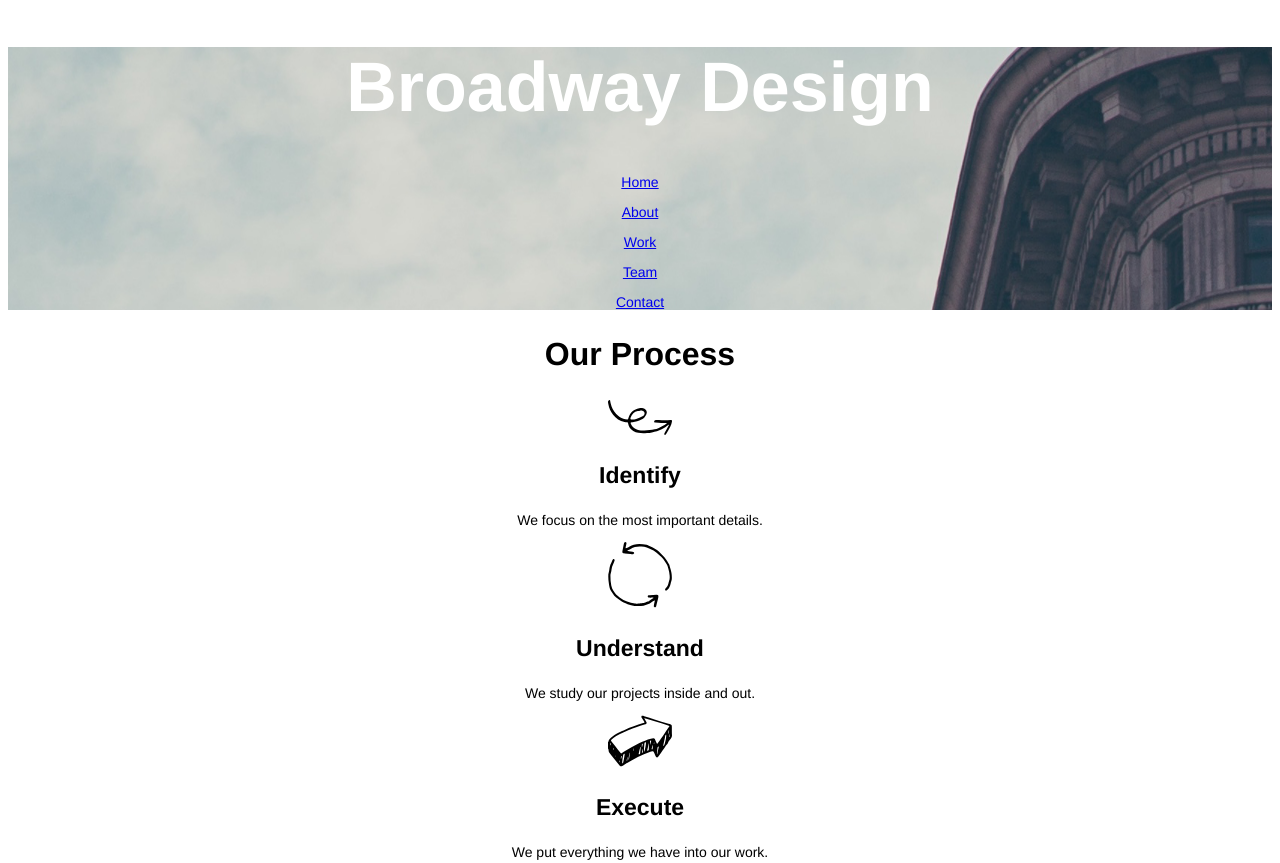
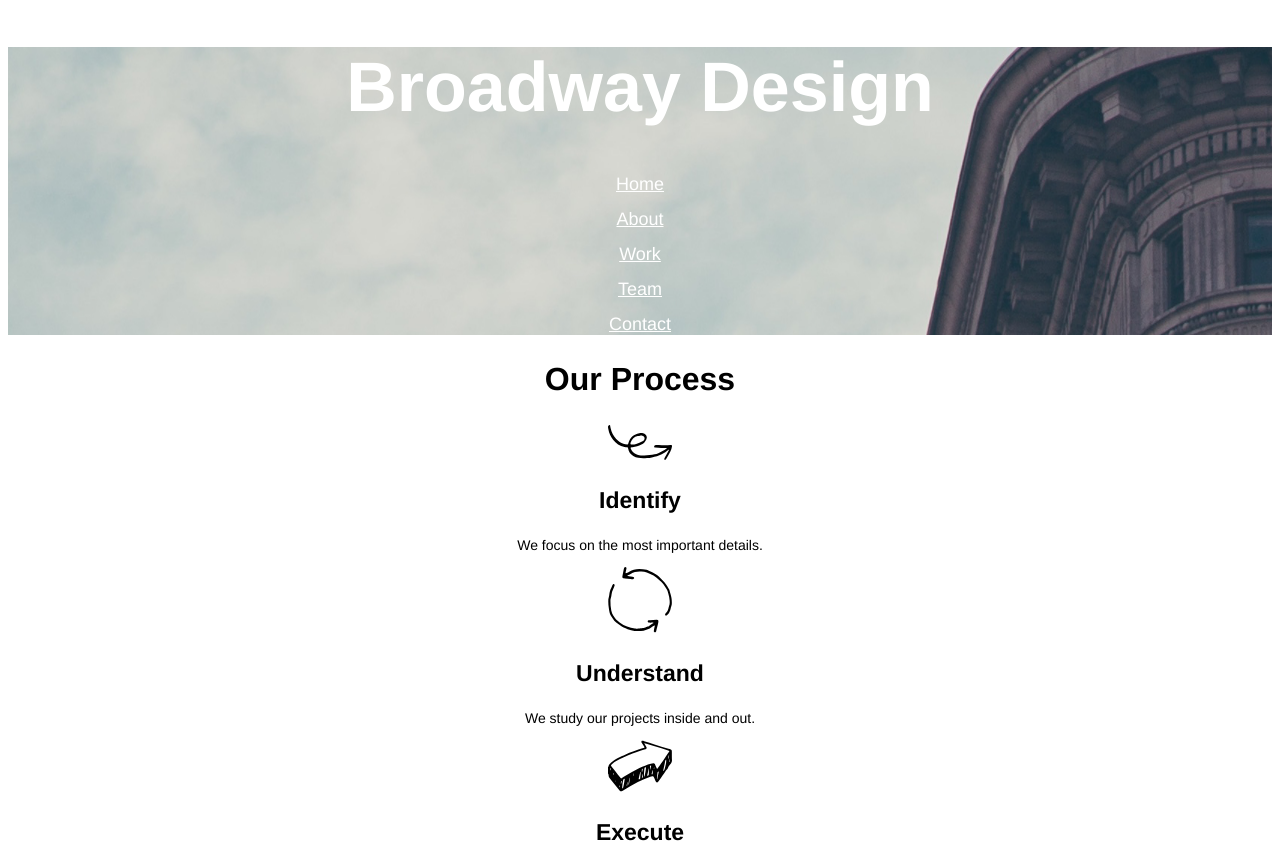
Before and after one commit to Romalto/broadway, a plain HTML site: page index.html in a window 1280 px wide. Shown: the top 863 px of the page. Drawn offline with Linux system fonts and the light colour scheme.

Commit message:
Fixed links.

```diff
--- a/index.html
+++ b/index.html
@@ -11,7 +11,7 @@
 
     <div class="header">
       <h1>Broadway Design</h1>
-      <div class="menu">
+      <div class="links">
         <p><a href="#"> Home</a></p>
         <p><a href="#"> About</a></p>
         <p><a href="#"> Work</a></p>
--- a/resources/css/style.css
+++ b/resources/css/style.css
@@ -24,12 +24,20 @@ h3  {
     font-size: 14px;
   }
 
+/*unvisited link */
+a:link{
+  color:white;
+  font-size: 18px;
+}
+
+/*addresses a class */
 .header {
   font-size: 18px;
   color: white;
   background-image: url("../images/the-flatiron-building.png");
 }
 
+/*addresses an ID */
 #Subsection {
   font-size: 23px;
   font-weight: bold;
```
